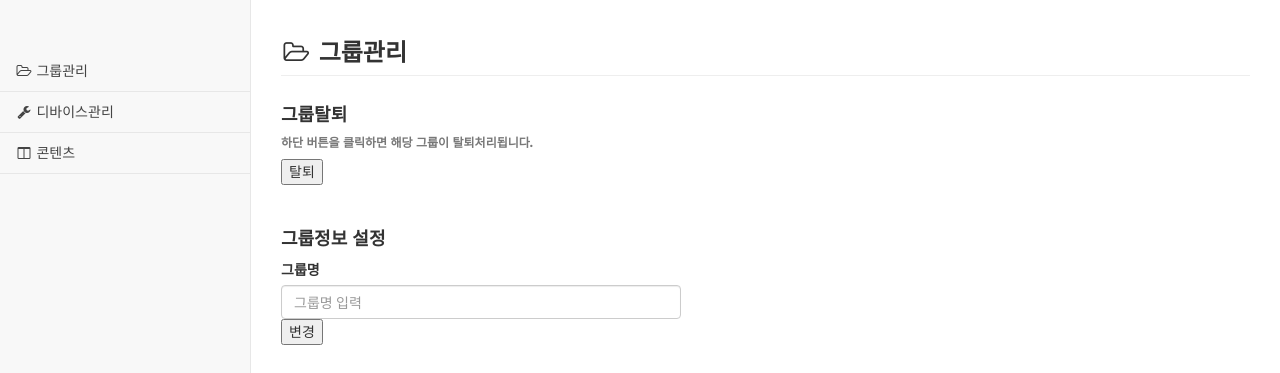
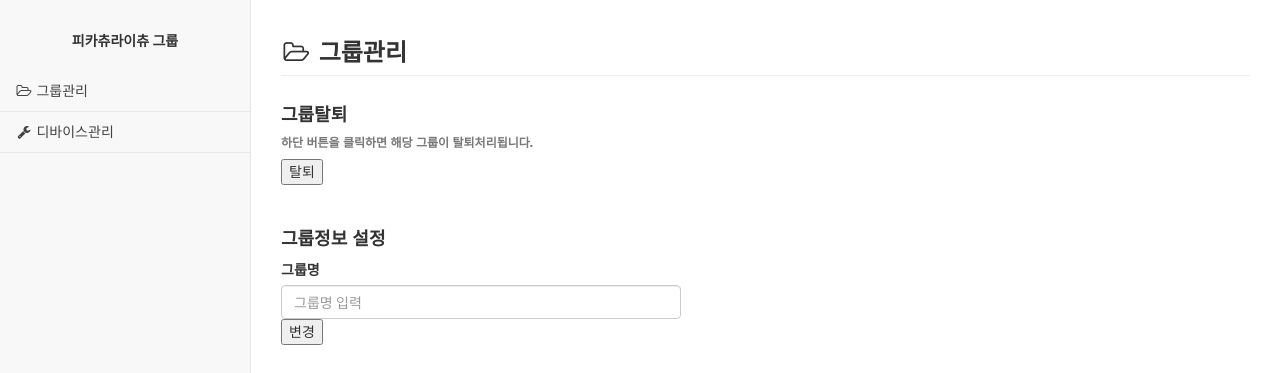
Before and after one commit to dashboardProject/classboard-webserver, a Python web app: template templates/management_group.html in a window 1280 px wide. Shown: the part 100-473 px from the top of the page. Run offline with Jinja, Linux system fonts and the light colour scheme; the template is opened without the code that fills it, so the values that code supplies are empty; some libraries are stand-ins or nearby versions; some web fonts are replaced.

Commit message:
기능추가, 개선

```diff
--- a/templates/management_contents.html
+++ b/templates/management_contents.html
@@ -90,7 +90,11 @@
         <div id="wrapper">
             <nav>
                 <div class="navbar-default sidebar" role="navigation">
+
+                    <div style="color:#333333; font-weight: bold; font-size:14px;text-align: center;margin-top:-20px;margin-bottom:20px">피카츄라이츄 그룹</div>
+
                     <div class="sidebar-nav navbar-collapse">
+
                         <ul class="nav" id="side-menu">
                             <li>
                                 <a href="/management/group" style="color:#444444"><i class="fa fa-folder-open-o fa-fw"></i> 그룹관리</a>
@@ -100,7 +104,7 @@
                                 <a href="/management/device" style="color:#444444"><i class="fa fa-wrench fa-fw"></i> 디바이스관리</a>
                             </li>
 
-                            <li>
+                           <li>
                                 <a href="/management/contents" style="color:#444444"><i class="fa fa-columns fa-fw"></i> 콘텐츠</a>
                             </li>
                         </ul>
--- a/templates/management_group.html
+++ b/templates/management_group.html
@@ -90,6 +90,10 @@
         <div id="wrapper">
             <nav>
                 <div class="navbar-default sidebar" role="navigation">
+
+                    <div style="color:#333333; font-weight: bold; font-size:14px;text-align: center;margin-top:-20px;margin-bottom:20px">피카츄라이츄 그룹</div>
+
+
                     <div class="sidebar-nav navbar-collapse">
                         <ul class="nav" id="side-menu">
 
@@ -101,9 +105,9 @@
                                 <a href="/management/device" style="color:#444444"><i class="fa fa-wrench fa-fw"></i> 디바이스관리</a>
                             </li>
 
-                            <li>
+                           <!-- <li>
                                 <a href="/management/contents" style="color:#444444"><i class="fa fa-columns fa-fw"></i> 콘텐츠</a>
-                            </li>
+                            </li> -->
                         </ul>
                     </div>
                     <!-- /.sidebar-collapse -->
```
Also changed, not shown: templates/management_device.html (+5 -2 lines).
